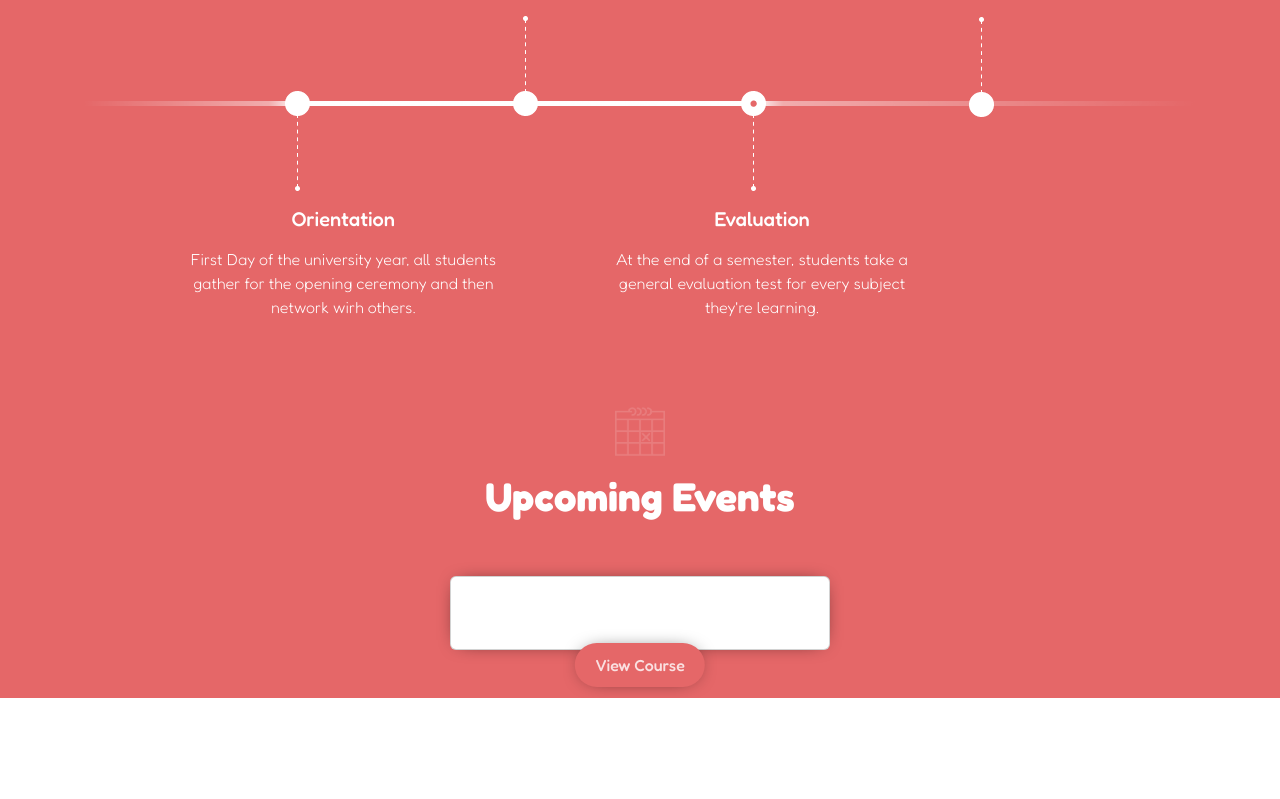
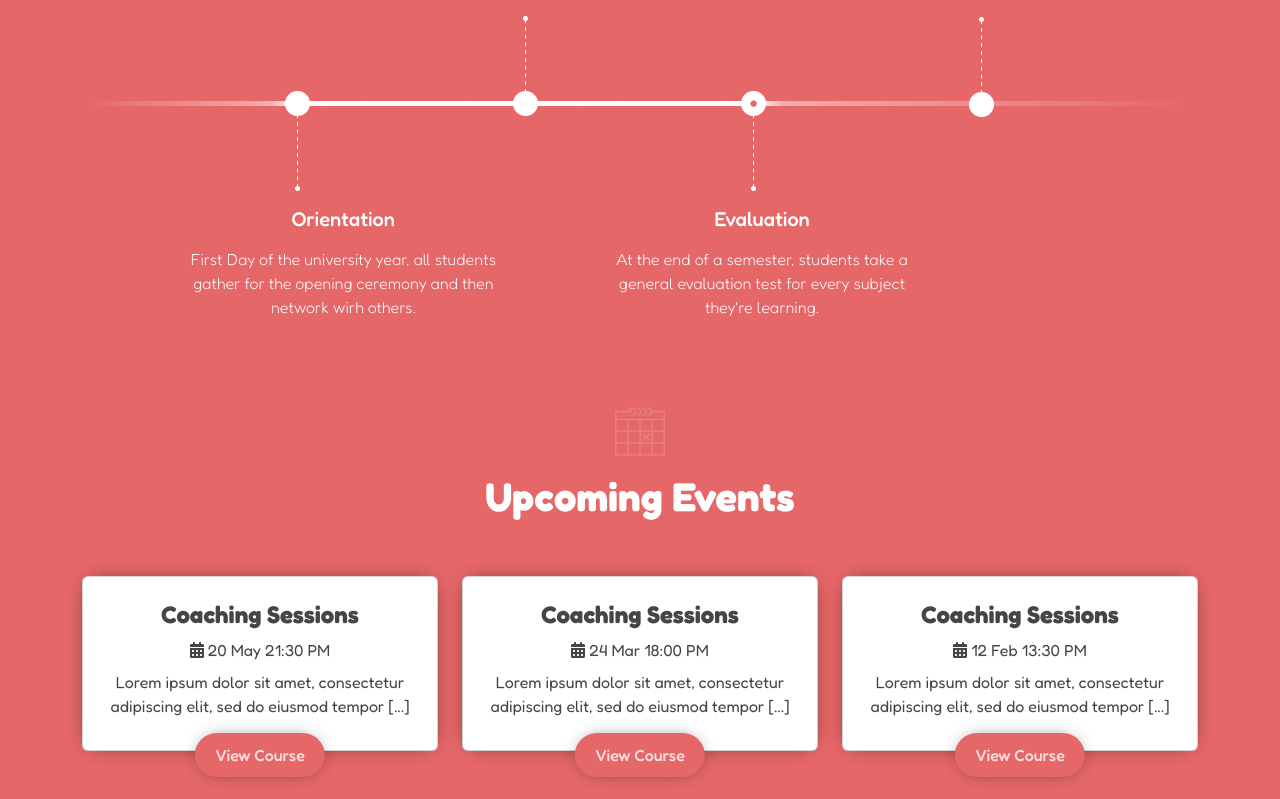
Before and after one commit to DarioGiusino/proj-html-vuejs, a Vue app: page / in a window 1280 px wide. Shown: the part 2299-3098 px from the top of the page. Before the commit the page ends 2997 px from the top, so only its background shows below. Built offline with nearby package versions, Linux system fonts and the light colour scheme.

Commit message:
rendered events card+minor style fix card

```diff
--- a/src/components/generics/BaseCard.vue
+++ b/src/components/generics/BaseCard.vue
@@ -34,7 +34,10 @@ export default {
         <!-- ? card body -->
         <div class="card-body">
             <!-- title -->
-            <h5 class="fw-semibold">{{ title }}</h5>
+            <h4 class="fw-semibold">{{ title }}</h4>
+
+            <!-- date -->
+            <p v-if="date" class="mb-2"><font-awesome-icon icon="fa-solid fa-calendar-days" /> {{ date }}</p>
 
             <!-- paragraph -->
             <p v-if="paragraph" class="mb-2">{{ paragraph }}</p>
@@ -48,9 +51,6 @@ export default {
             <p v-if="price" class="mb-2"><font-awesome-icon icon="fa-solid fa-money-bill-wave" /> Price:
                 <strong>{{ price }}</strong>
             </p>
-
-            <!-- date -->
-            <p v-if="date" class="mb-2"><font-awesome-icon icon="fa-solid fa-calendar-days" /> {{ date }}</p>
 
             <!-- button -->
             <base-button class="red-btn card-btn" button-label="View Course"></base-button>
@@ -66,7 +66,7 @@ export default {
     box-shadow: 0 0 20px -10px $fill-black;
     color: $text-grey-9;
     text-align: center;
-    padding: 1rem;
+    padding: 0.5rem;
     position: relative;
 
     figure {
@@ -82,7 +82,7 @@ export default {
         box-shadow: 0 0 20px -10px $fill-black;
         padding: 10px 20px;
         position: absolute;
-        top: 92%;
+        top: 90%;
         right: 50%;
         transform: translate(50%, 0);
     }
--- a/src/components/main/UpcomingEvents.vue
+++ b/src/components/main/UpcomingEvents.vue
@@ -1,8 +1,12 @@
 <script>
-import BaseCard from '../generics/BaseCard.vue'
+import BaseCard from '../generics/BaseCard.vue';
+import { events } from '../../data';
 export default {
     name: 'Upcoming Events',
-    components: { BaseCard }
+    components: { BaseCard },
+    data() {
+        return { events }
+    }
 }
 </script>
 
@@ -19,7 +23,9 @@ export default {
     <main>
         <div class="container">
             <div class="row row-cols-3 justify-content-center">
-                <base-card></base-card>
+                <div v-for="event in events" :key="event.date" class="col">
+                    <base-card :title="event.title" :date="event.date" :paragraph="event.text"></base-card>
+                </div>
             </div>
         </div>
     </main>
```
